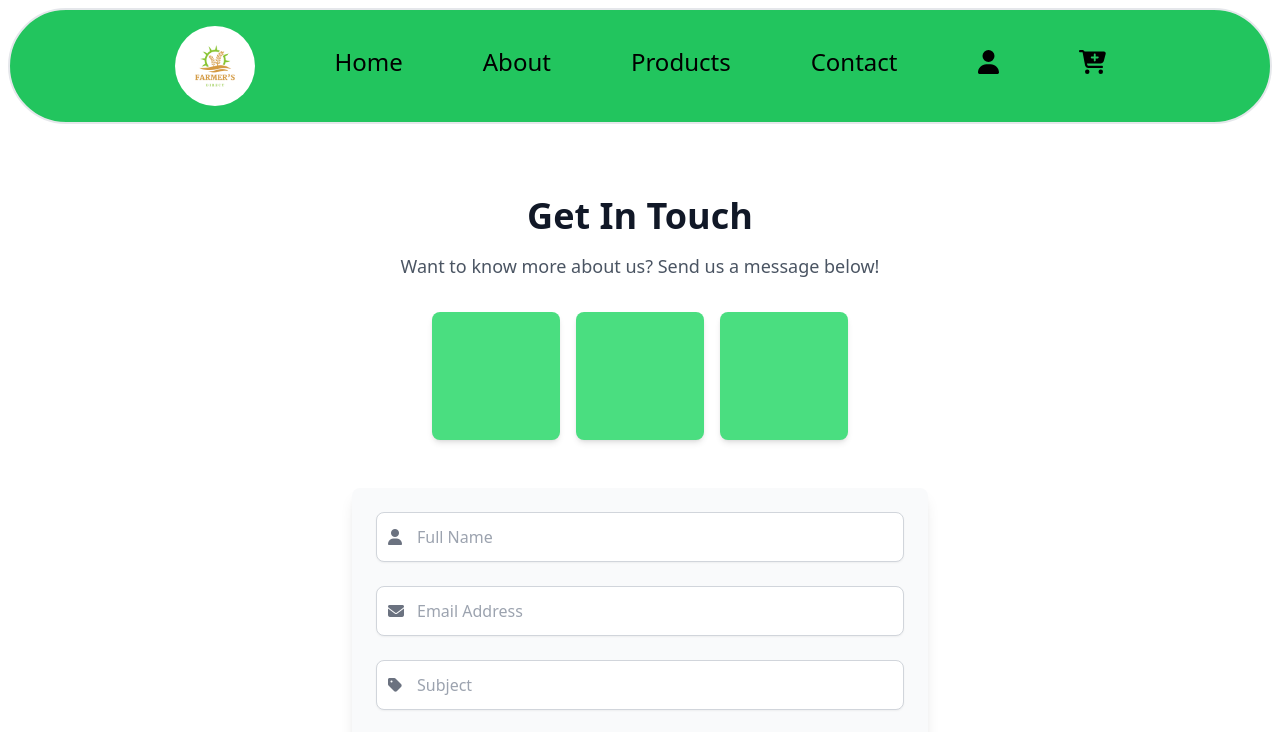
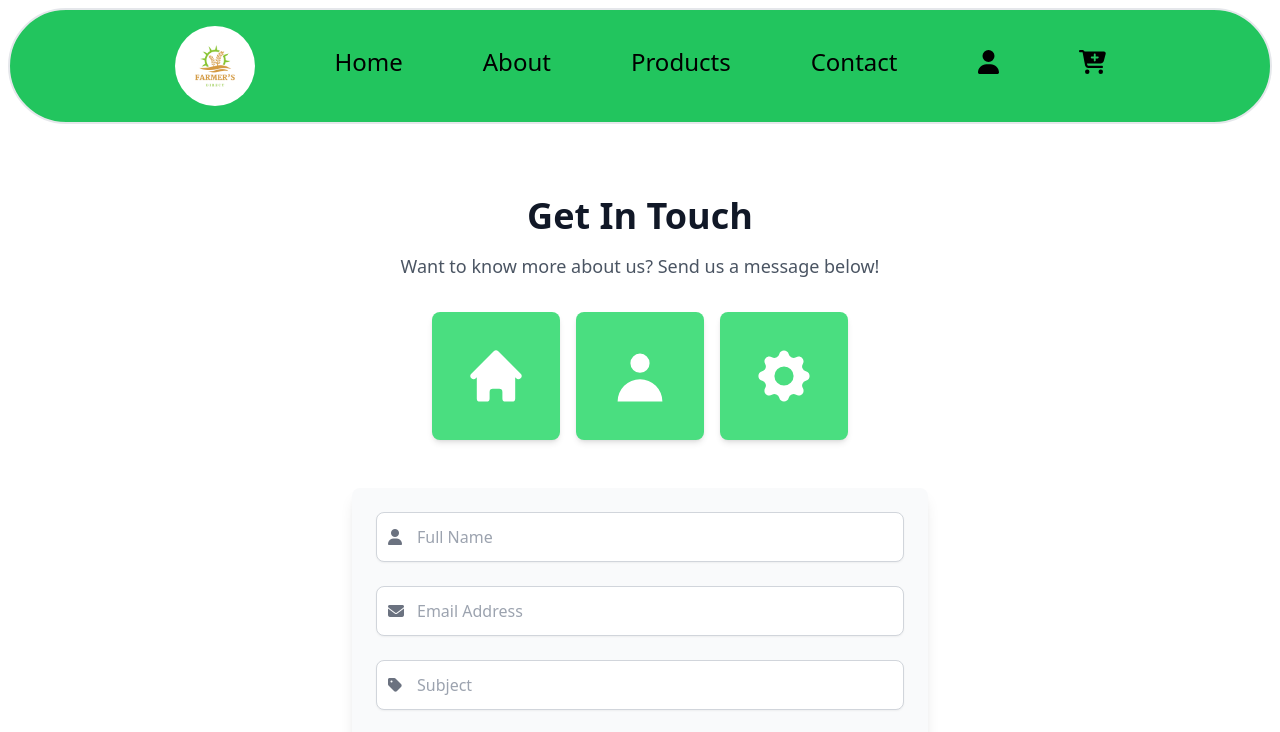
Before and after one commit to Smkandawire/GROUP-27-FARMERS-DIRECT-WEBSITE-FRONTEND, a React (Create React App) app: page /ContactUs in a window 1280 px wide. Shown: the top 732 px of the page. Built offline with nearby package versions, Linux system fonts and the light colour scheme.

Commit message:
icons on contact

```diff
--- a/src/App.js
+++ b/src/App.js
@@ -15,7 +15,8 @@ import Payment from "./components/Payment/Payment";
 import DescriptionPage from "./components/Homepage/DescriptionPage";
 import Advertise from "./components/Userdashboard/Advertise";
 import UserProfile from "./components/Userdashboard/UserProfile";
-import OrderManagement from "./components/Userdashboard/OrderManagement";
+import OrderManagement from "./components/Userdashboard/ordermanagement";
+
 
 function App() {
   const { cart,addToCart, updateQuantity, removeFromCart,cartItemCount} = useCartHandler();
--- a/src/components/ContactUs/ContactUs.js
+++ b/src/components/ContactUs/ContactUs.js
@@ -1,6 +1,7 @@
 import React, { useState } from 'react';
 import emailjs from 'emailjs-com';
 import '@fortawesome/fontawesome-free/css/all.min.css';
+import { HomeIcon, UserIcon, CogIcon } from '@heroicons/react/solid';
 
 const ContactUs = () => {
   // State to track form fields
@@ -87,10 +88,17 @@ const ContactUs = () => {
         <h1 className="text-4xl font-extrabold text-gray-900">Get In Touch</h1>
         <p className="text-gray-600 mt-4 text-lg">Want to know more about us? Send us a message below!</p>
 
+
         <div className="flex justify-center space-x-4 mt-8">
-          <div className="bg-green-400 h-32 w-32 rounded-lg shadow-md transition transform hover:scale-105"></div>
-          <div className="bg-green-400 h-32 w-32 rounded-lg shadow-md transition transform hover:scale-105"></div>
-          <div className="bg-green-400 h-32 w-32 rounded-lg shadow-md transition transform hover:scale-105"></div>
+  <div className="bg-green-400 h-32 w-32 rounded-lg shadow-md flex items-center justify-center transition transform hover:scale-105">
+    <HomeIcon className="h-16 w-16 text-white" />
+  </div>
+  <div className="bg-green-400 h-32 w-32 rounded-lg shadow-md flex items-center justify-center transition transform hover:scale-105">
+    <UserIcon className="h-16 w-16 text-white" />
+  </div>
+  <div className="bg-green-400 h-32 w-32 rounded-lg shadow-md flex items-center justify-center transition transform hover:scale-105">
+    <CogIcon className="h-16 w-16 text-white" />
+  </div>
         </div>
 
         <div className="max-w-xl mx-auto mt-12 p-6 bg-gray-50 rounded-lg shadow-lg">
```
